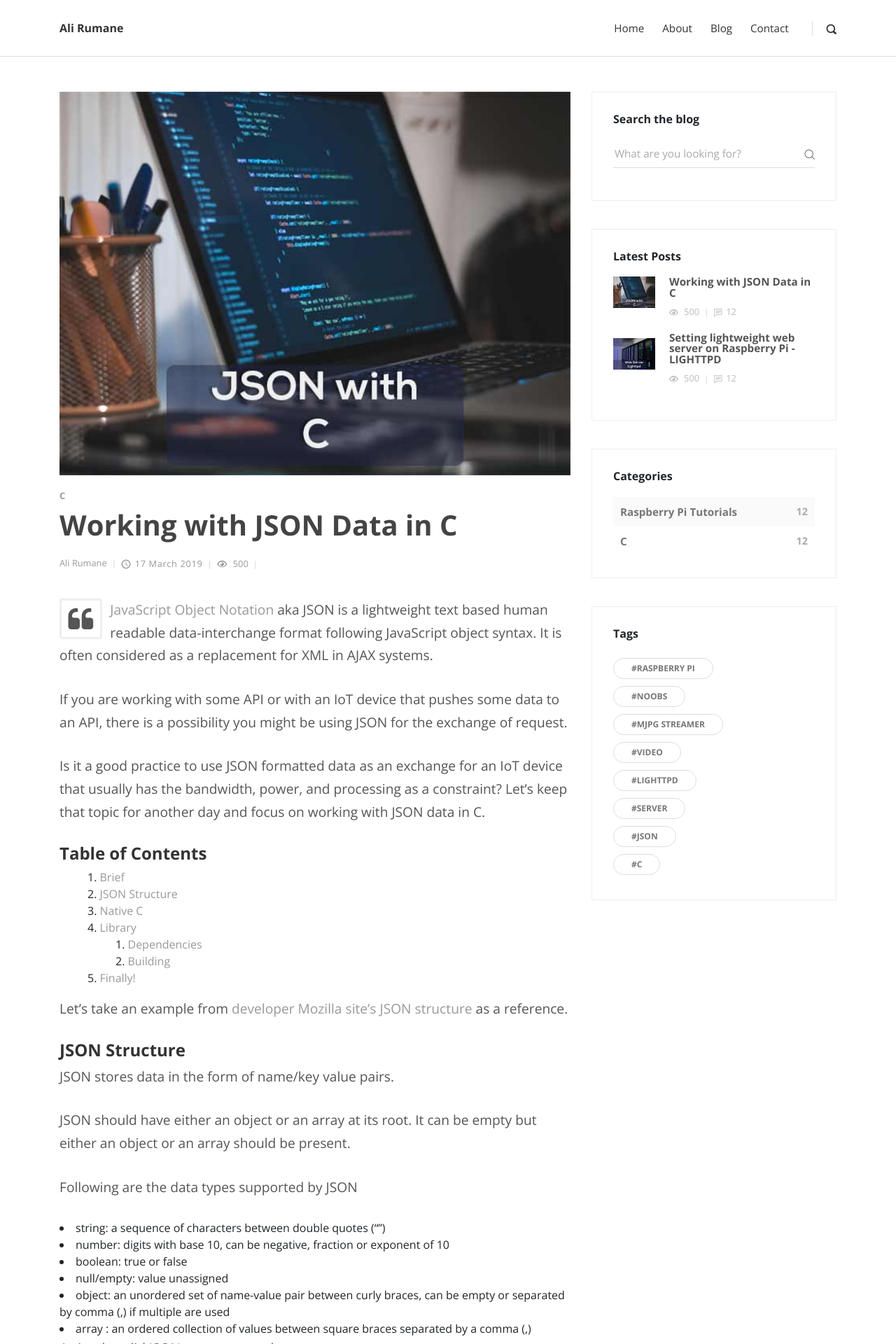
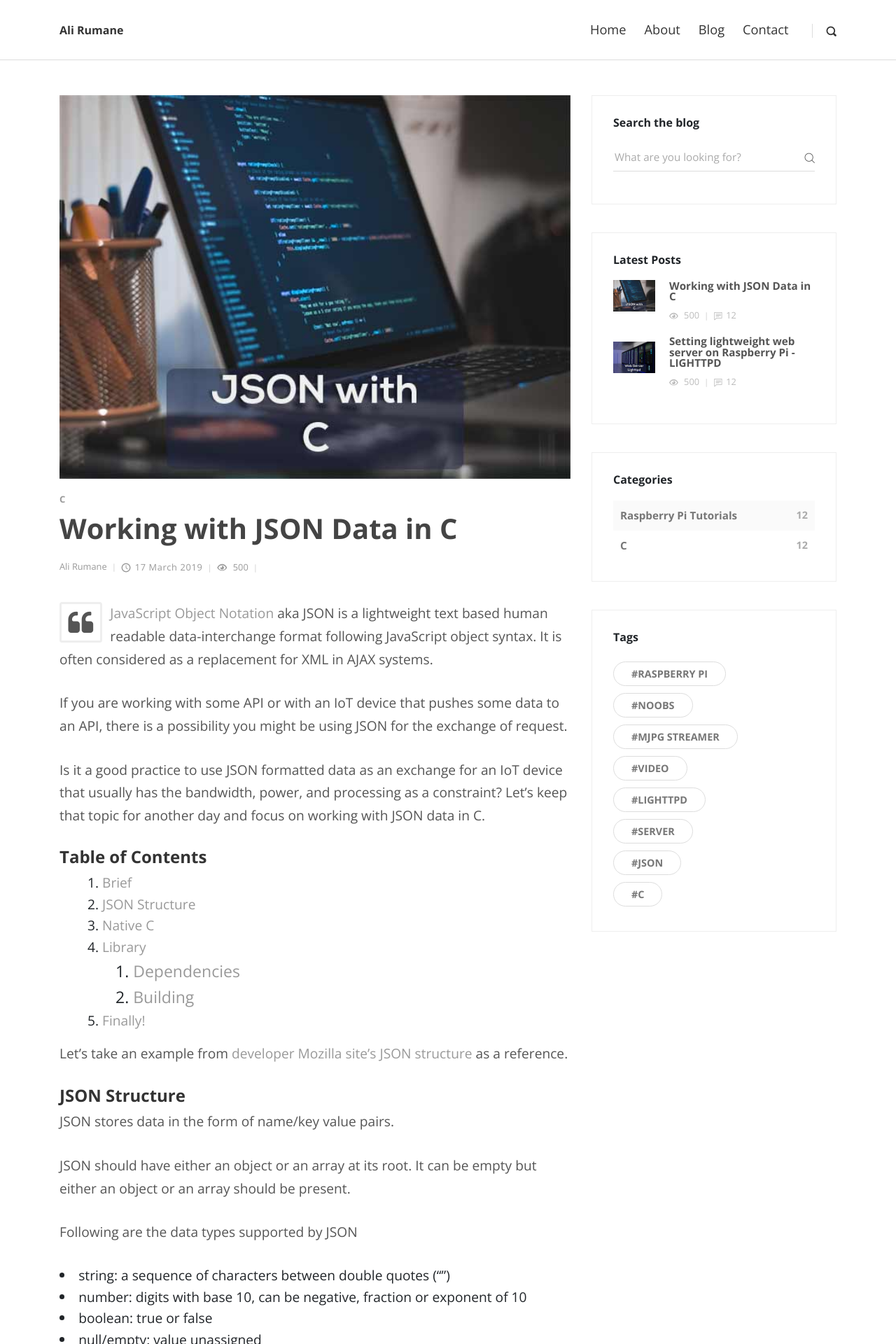
Before and after one commit to alirumane/alirumane.github.io, a Jekyll site: the page built from _posts/2019-03-17-working-with-json-data-in-c.md, in a window 1280 px wide. Shown: the top 1920 px of the page at 70% size. Built offline with Jekyll 4.4.1, drawn with Linux system fonts in a browser that asks for light colours; comment, search, counter and statistics services are not loaded.

Commit message:
Update custom.css

```diff
--- a/assets/css/custom.css
+++ b/assets/css/custom.css
@@ -2,6 +2,11 @@
 
 ol, ul {
   list-style-position: inside;
+}
+
+ol, p, ul {
+  font-size: 1.2em;
+  line-height: 1.6;
 }
 
 .blog-post .post-body p:not(.lead) {
```
